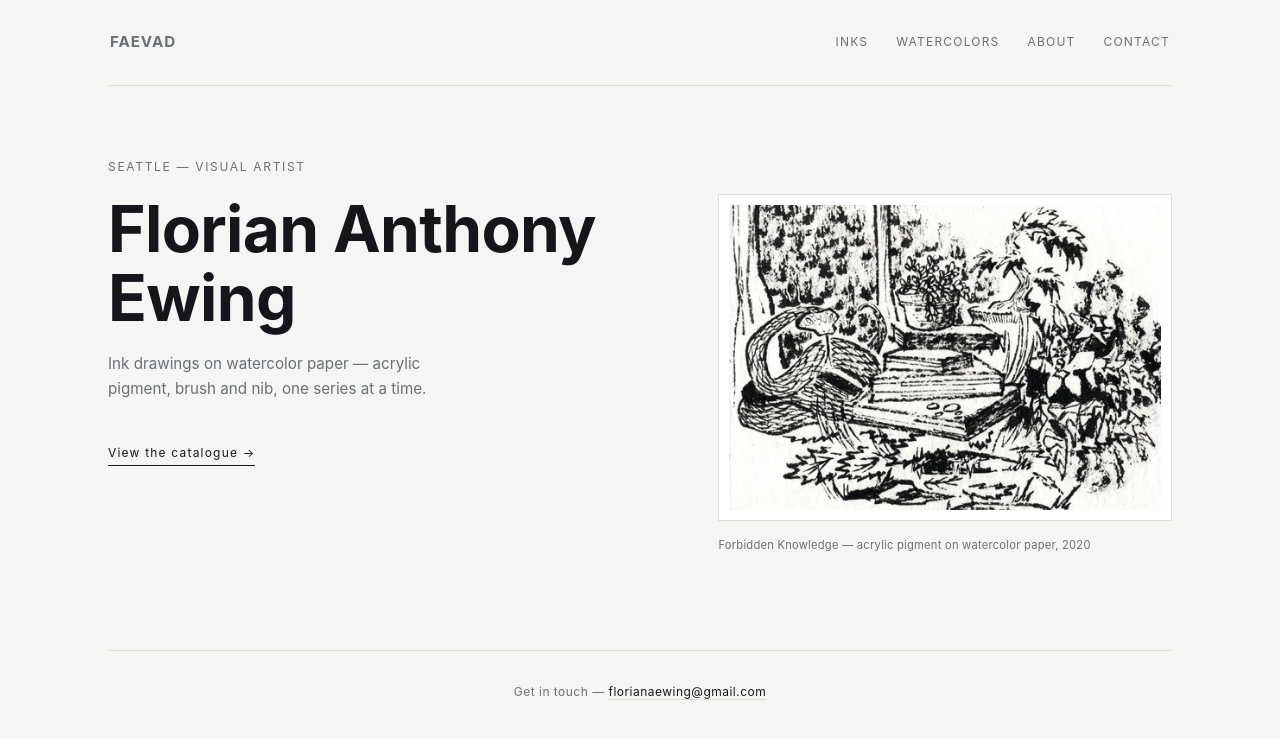
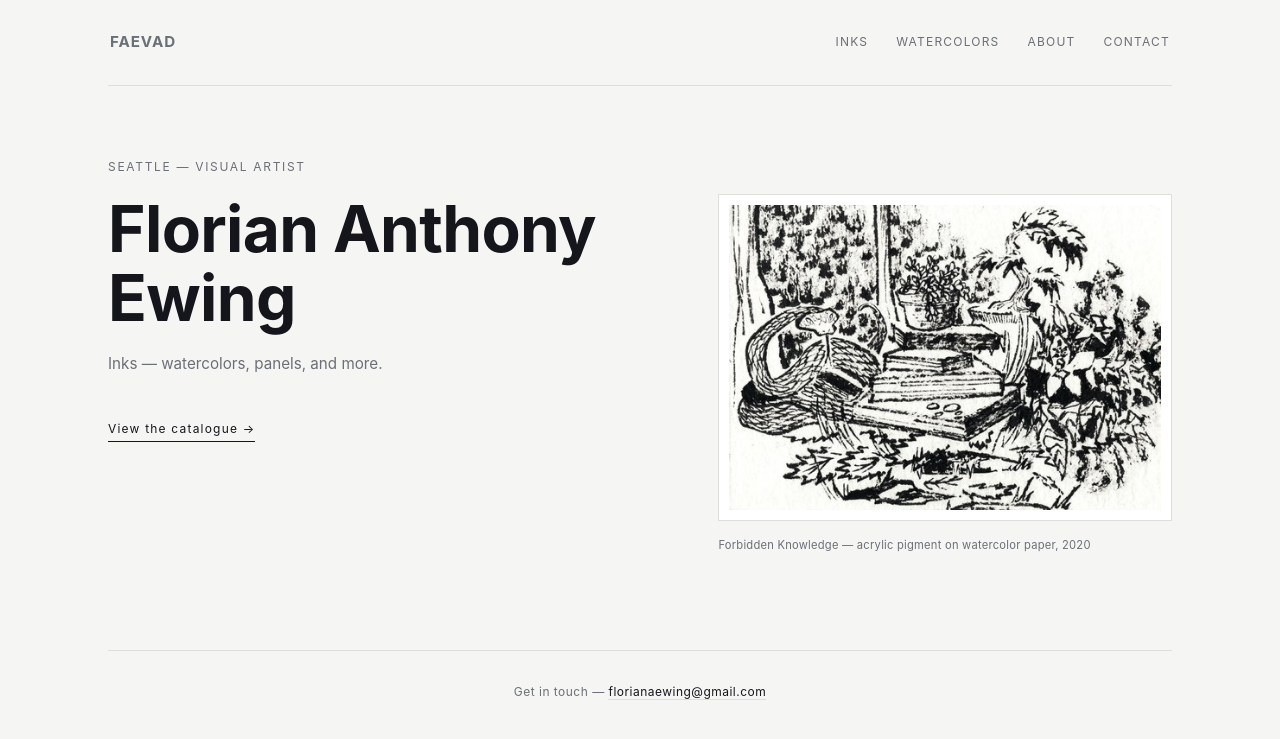
Before and after one commit to florianaewing/FAEVAD, a Jekyll site: the page built from index.html, in a window 1280 px wide. Shown: the top 739 px of the page. Built offline with Jekyll 4.4.1, drawn with Linux system fonts in a browser that asks for light colours.

Commit message:
Shorten the home page tagline
Co-Authored-By: Claude Opus 5.5 <noreply@anthropic.com>

```diff
--- a/index.html
+++ b/index.html
@@ -21,7 +21,7 @@
         <div class="hero-copy">
             <div class="eyebrow">Seattle &mdash; Visual Artist</div>
             <h1 class="display">Florian Anthony<br>Ewing</h1>
-            <p class="role">Ink drawings on watercolor paper &mdash; acrylic pigment, brush and nib, one series at a time.</p>
+            <p class="role">Inks &mdash; watercolors, panels, and more.</p>
             <a class="cta" href="inks.html">View the catalogue &rarr;</a>
         </div>
         <div class="hero-plate">
```
